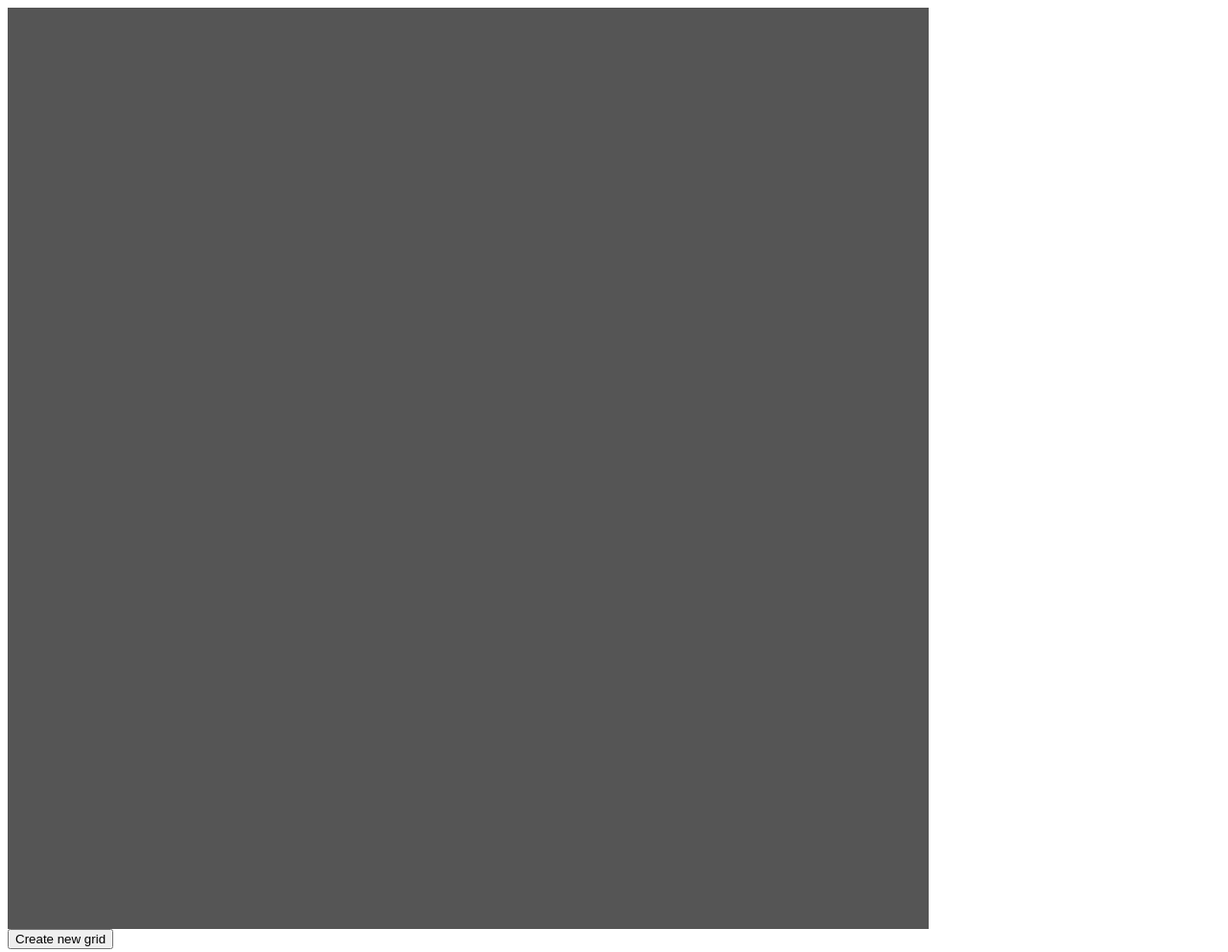
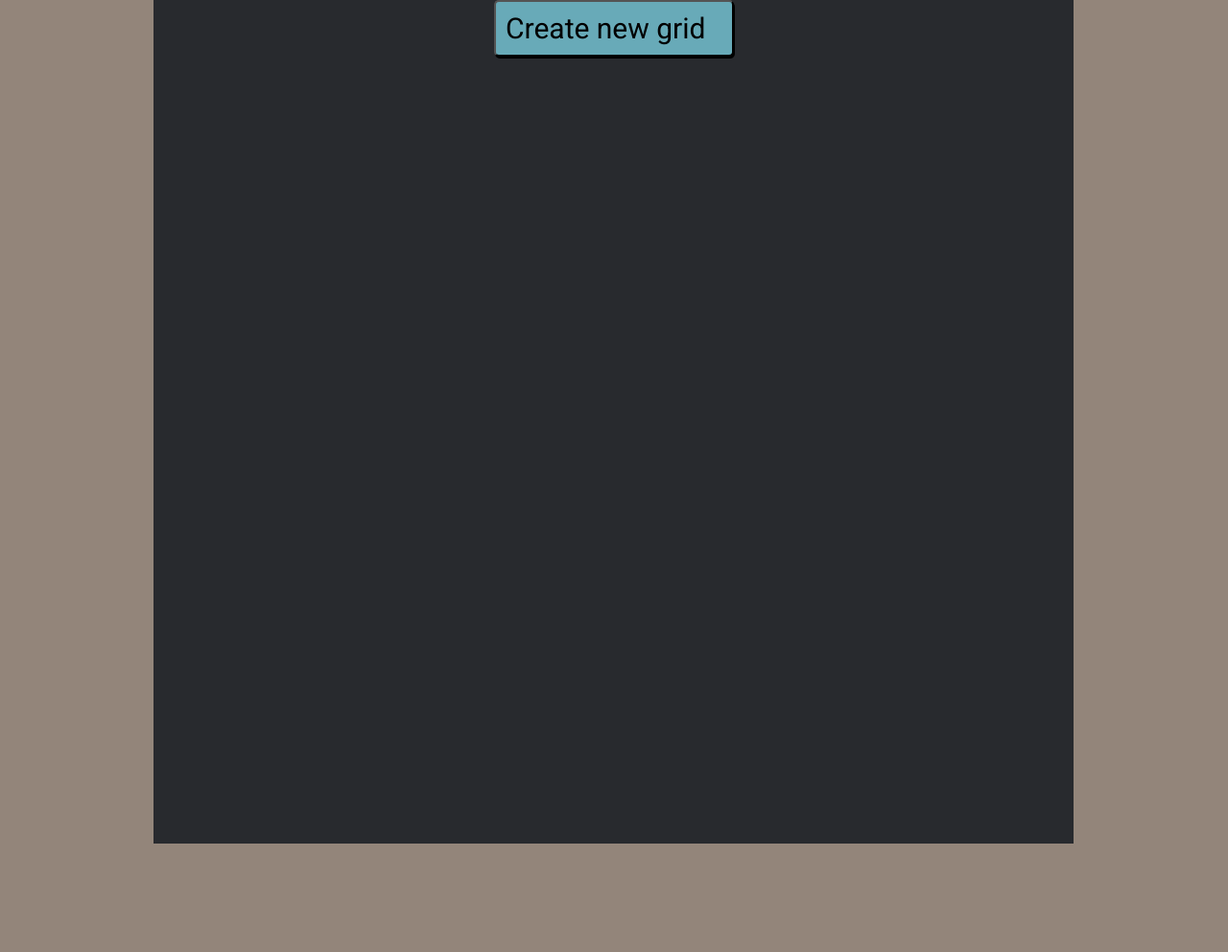
Before and after one commit to SarahBrowncross/etch-a-sketch, a plain HTML site: page index.html in a window 1280 px wide. Shown: the whole page at 96% size. After the commit the page ends 880 px from the top, so only its background shows below. Drawn offline with Linux system fonts and the light colour scheme.

Commit message:
updated css

```diff
--- a/index.html
+++ b/index.html
@@ -1,10 +1,13 @@
 <!DOCTYPE html>
 <html>
+
 <head>
   <meta charset="UTF-8">
   <link rel="stylesheet" type="text/css" href="style.css" media="screen" />
+  <link href="https://fonts.googleapis.com/css2?family=Roboto&display=swap" rel="stylesheet">
   <title>Etch-a-sketch</title>
 </head>
+
 <body>
     <div id="container"></div>
     <button id="button">Create new grid</button>
@@ -13,4 +16,5 @@
 </body>
 
 <script src="script.js"></script>
+
 </html>
--- a/script.js
+++ b/script.js
@@ -1,6 +1,6 @@
 const container = document.querySelector('#container');
 const refresh = document.getElementById('button');
-generateGrid(16);
+generateGrid(50);
 
 function generateGrid(side) {
 
@@ -36,5 +36,5 @@ function onSquareHover(event) {
     event.target.style.backgroundColor = 'orange';
     setTimeout(function () {
         event.target.style.backgroundColor = "";
-    }, 500);
+    }, 5000);
 }
--- a/style.css
+++ b/style.css
@@ -1,6 +1,15 @@
 .square {
-    background-color: #555;
+    background-color: #282A2E;
     transition: background-color 0.5s;
+}
+
+body {
+    margin: 0px;
+    background-color: #93857a;
+    height: 100vh;
+    display: flex;
+    justify-content: center;
+    align-items: center;
 }
 
 #container {
@@ -8,3 +17,17 @@
     height: 960px;
     width: 960px;
  }
+
+ #button {
+    display: flex;
+    position: absolute;
+    top: 0px;
+    font-family: 'Roboto', sans-serif;
+    font-size: 30px;
+    padding: 10px;
+    background-color: #68AAB8;
+    width: 250px;
+    border-radius: 5px;
+    box-shadow: 1px 2px;
+
+}
```
Lines whose indentation alone changed are shown as unchanged.
